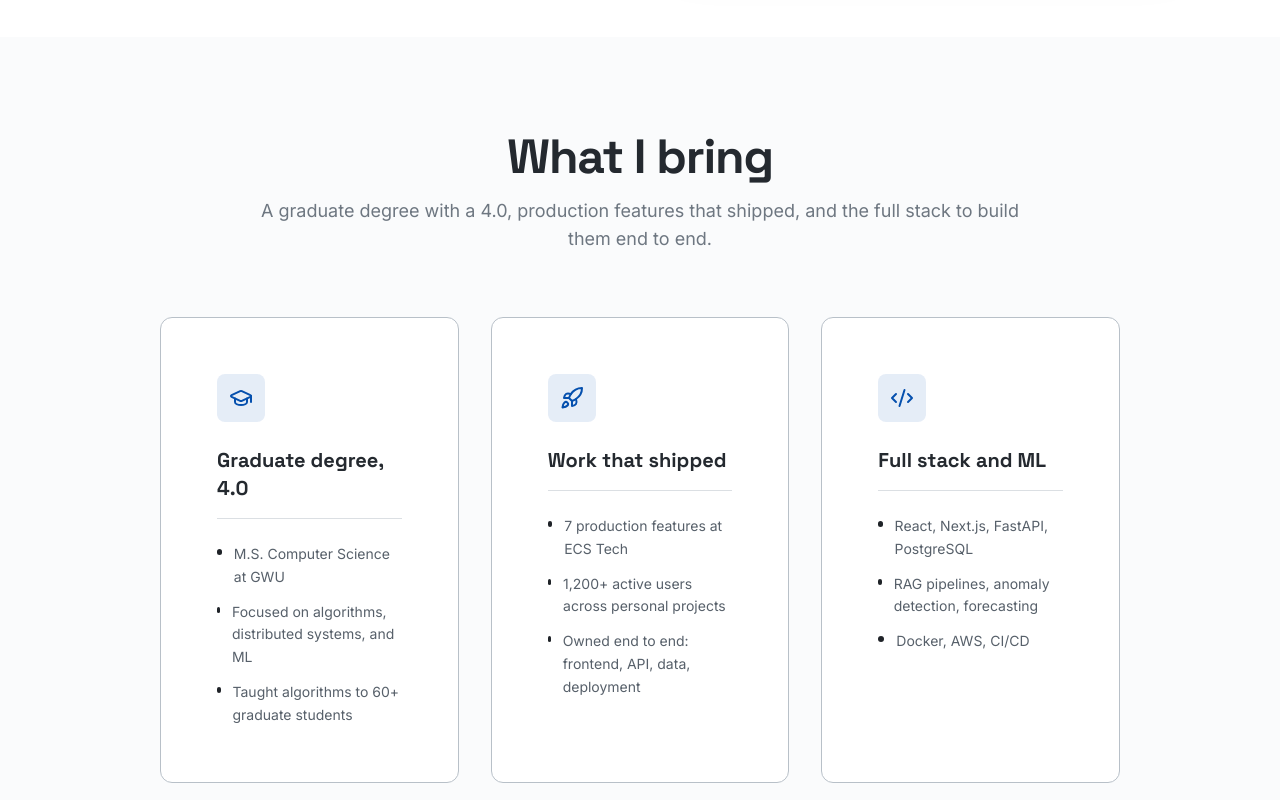
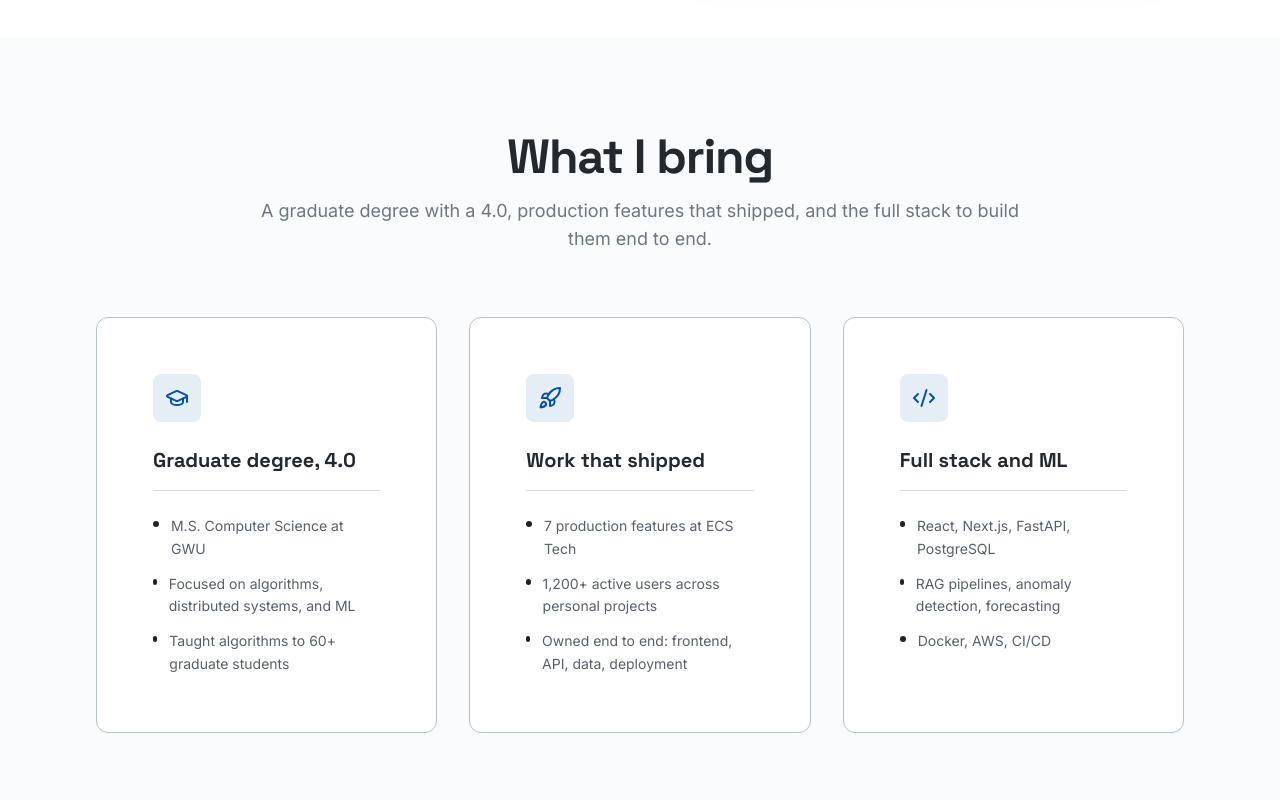
Before and after one commit to aabhiyann/portfolio-abhiyan, a React (Vite) app: page / in a window 1280 px wide. Shown: the part 920-1720 px from the top of the page. Built offline with nearby package versions, Linux system fonts and the light colour scheme.

Commit message:
style: increase WhyHireMe section content width from 5xl to 6xl

```diff
--- a/src/components/WhyHireMe.tsx
+++ b/src/components/WhyHireMe.tsx
@@ -36,7 +36,7 @@ const WhyHireMe: React.FC = () => {
 
   return (
     <section className="py-24 bg-bg-surface/50 relative overflow-hidden">
-      <div className="max-w-5xl mx-auto px-6 md:px-8 relative z-10">
+      <div className="max-w-6xl mx-auto px-6 md:px-8 relative z-10">
         <SectionTitle
           title="What I bring"
           subtitle="A graduate degree with a 4.0, production features that shipped, and the full stack to build them end to end."
```
